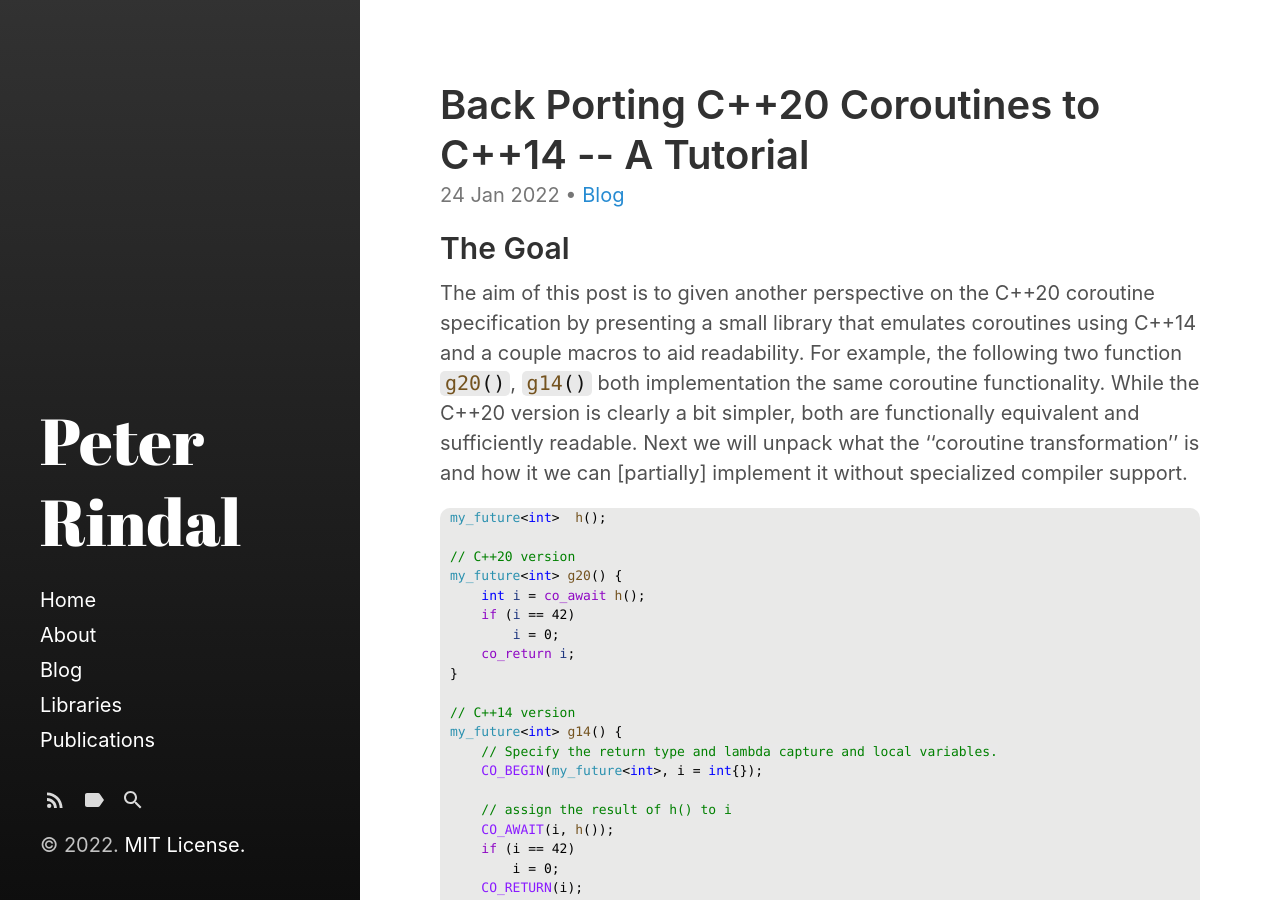
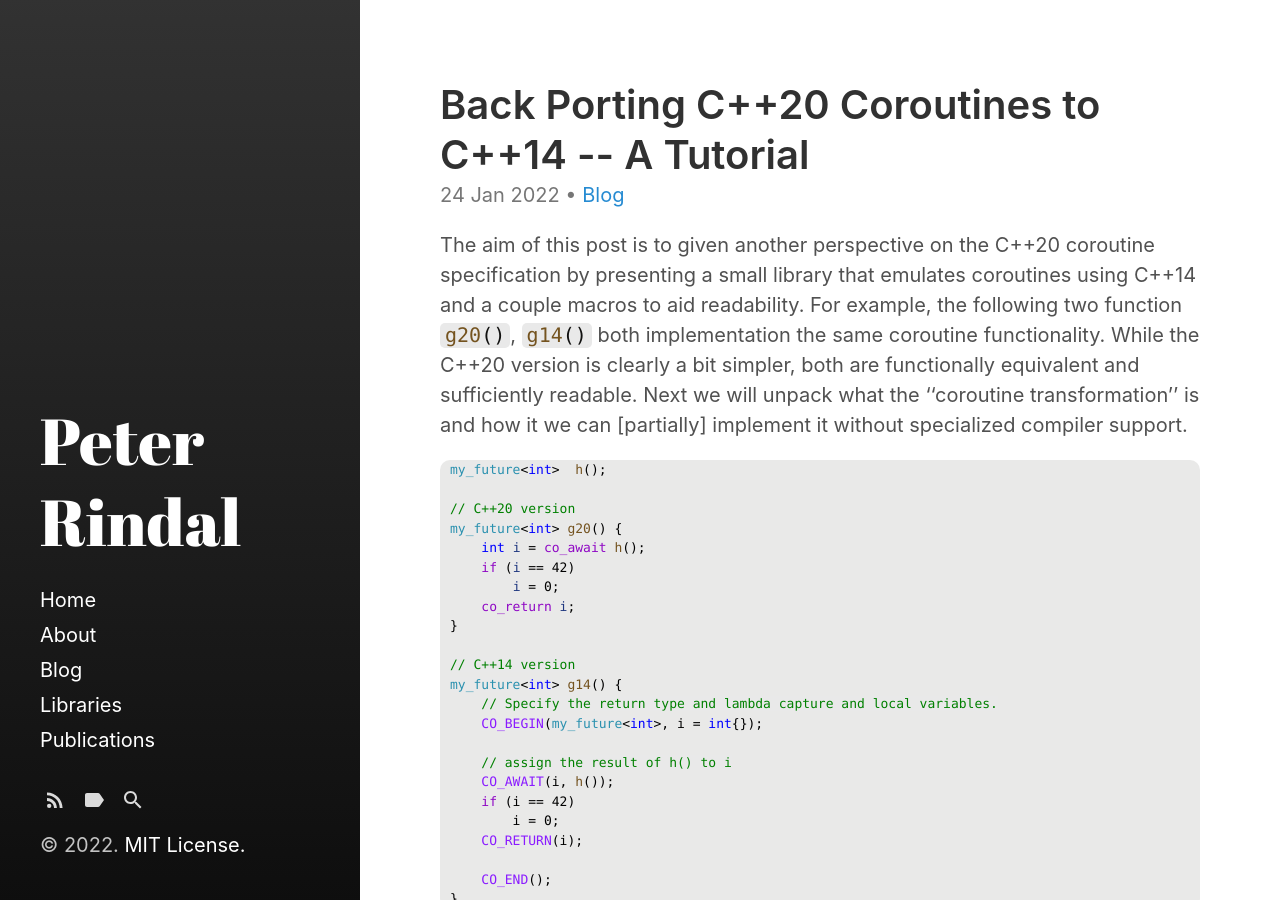
Before and after one commit to move47/goyal_himanshu.github.io, a Jekyll site: the page built from _posts/2022-01-24-macoro.md, in a window 1280 px wide and 900 px high. Built offline with Jekyll 4.4.1, drawn with Linux system fonts in a browser that asks for light colours.

Commit message:
coro editing

```diff
--- a/_posts/2022-01-24-macoro.md
+++ b/_posts/2022-01-24-macoro.md
@@ -8,8 +8,6 @@ tags:
   - cpp
   - coroutine
 ---
-## The Goal
-
 
 
 The aim of this post is to given another perspective on the C++20 coroutine specification by presenting a small library that emulates coroutines using C++14 and a couple macros to aid readability. For example, the following two function <span style="border-radius:5px;padding-left:5px;padding-right:5px;padding-bottom:1px;background:#e9e9e9;font-family:Consolas;"><span style=";color:#74531f;">g20</span><span style="color:#111110">()</span></span>, <span style="border-radius:5px;padding-left:5px;padding-right:5px;padding-bottom:1px;background:#e9e9e9;font-family:Consolas;"><span style="color:#74531f;">g14</span><span style="color:#111110">()</span></span> both implementation the same coroutine functionality. While the C++20 version is clearly a bit simpler, both are functionally equivalent and sufficiently readable. Next we will unpack what the ''coroutine transformation'' is and how it we can [partially] implement it without specialized compiler support.
```
